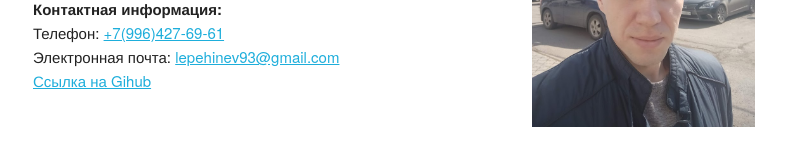
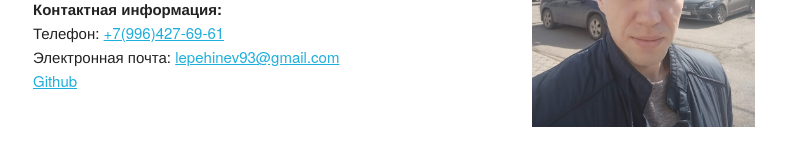
Before and after one commit to digidon-son/cv, a plain HTML site: page index.html in a window 1280 px wide. Shown: the part 183-343 px from the top of the page, without its empty margins (127-913 px from the left). Drawn offline with Linux system fonts and the light colour scheme.

Commit message:
edit link github

```diff
--- a/index.html
+++ b/index.html
@@ -37,7 +37,7 @@
           <br>
           Электронная почта: <a href="mailto:lepehinev93@gmail.com">lepehinev93@gmail.com</a>
           <br>
-          <a href="https://github.com/digidon-son">Ссылка на Gihub</a>
+          <a href="https://github.com/digidon-son">Github</a>
         </p>
       </div>
       <div class="six columns">
```
